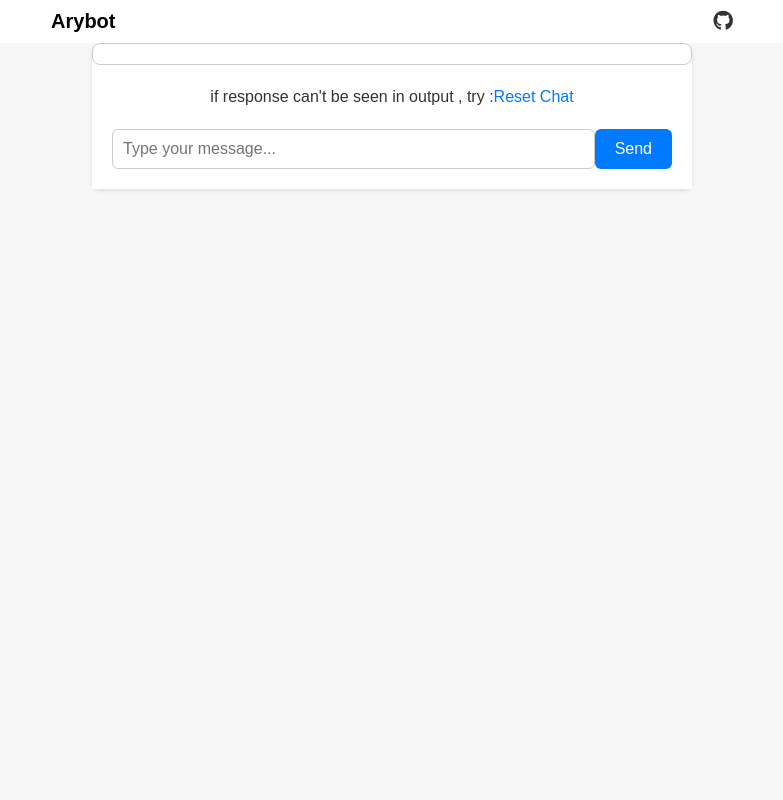
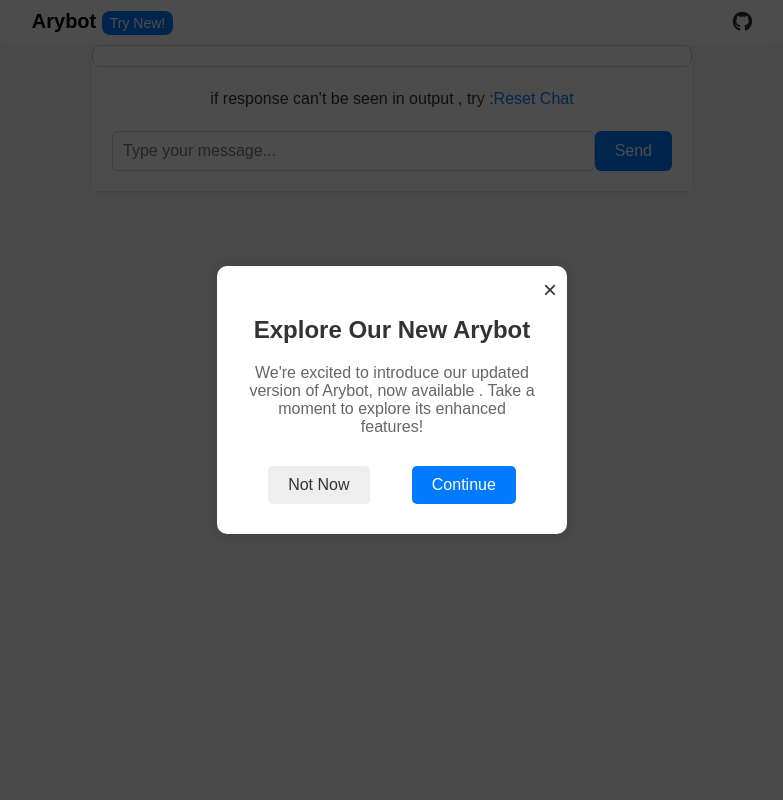
Before and after one commit to arycodes/arybot, a Flask app: page / in a window 1280 px wide. Shown: the whole page, without its empty margins (248-1031 px from the left). Run offline with Flask 3, Linux system fonts and the light colour scheme.

Commit message:
update , button for new app

```diff
--- a/templates/index.html
+++ b/templates/index.html
@@ -55,10 +55,14 @@
 
     </script>
     <header id="header">
-        <h1 style="color: black;margin: 0;" id="logoname">Arybot</h1>
+        <h1 style="color: black;margin: 0;" id="logoname">Arybot
+            <button id="popupTrigger">Try New!</button>
+        </h1>
         <a href="https://github.com/arycodes/arybot" target="_blank" rel="noopener noreferrer"><i class="fab fa-github"
                 style="font-size: 20px;color: #333;"></i></a>
         <button id="install-button">Install App</button>
+
+
     </header>
     <div class="container">
         <div class="messagebox" id="messagebox">
@@ -83,6 +87,141 @@
     </div>
 
 
+    <style>
+        #popupTrigger {
+            background-color: #007BFF;
+            color: #ffffff;
+            padding: 4px 8px;
+            font-size: 14px;
+            border: none;
+            border-radius: 8px;
+            cursor: pointer;
+            transition: background-color 0.3s ease;
+        }
+
+        #popupTrigger:hover {
+            background-color: #0056b3;
+        }
+
+        .popup {
+            display: none;
+            position: fixed;
+            top: 0;
+            left: 0;
+            width: 100%;
+            height: 100%;
+            background-color: rgba(0, 0, 0, 0.7);
+            z-index: 1000;
+        }
+
+        .popup-content {
+            position: absolute;
+            top: 50%;
+            left: 50%;
+            transform: translate(-50%, -50%);
+            background-color: #ffffff;
+            padding: 30px;
+            border-radius: 10px;
+            width: 350px;
+            text-align: center;
+            box-shadow: 0px 0px 15px rgba(0, 0, 0, 0.2);
+        }
+
+        .close-btn {
+            position: absolute;
+            top: 10px;
+            right: 10px;
+            cursor: pointer;
+            font-size: 24px;
+            color: #333333;
+        }
+
+        h2 {
+            font-size: 24px;
+            color: #333333;
+            margin-bottom: 20px;
+        }
+
+        p {
+            font-size: 16px;
+            color: #666666;
+            margin-bottom: 30px;
+        }
+
+        .button-container {
+            display: flex;
+            justify-content: space-around;
+        }
+
+        .visit-btn,
+        .continue-btn {
+            padding: 10px 20px;
+            border: none;
+            border-radius: 5px;
+            font-size: 16px;
+            cursor: pointer;
+        }
+
+        .visit-btn {
+            background-color: #007BFF;
+            color: #ffffff;
+        }
+
+        .continue-btn {
+            background-color: #eeeeee;
+            color: #333333;
+        }
+    </style>
+
+
+
+
+    <div id="popupDialog" class="popup">
+        <div class="popup-content">
+            <span class="close-btn" onclick="closePopup()">&times;</span>
+            <h2>Explore Our New Arybot</h2>
+            <p>We're excited to introduce our updated version of Arybot, now available . Take a moment to
+                explore its enhanced features!</p>
+            <div class="button-container">
+                <button class="continue-btn" onclick="closePopup()">Not Now</button>
+                <button class="visit-btn" onclick="redirectToNewArybot()">Continue</button>
+            </div>
+        </div>
+    </div>
+
+
+
+    <script>
+        function showPopup() {
+            document.getElementById('popupDialog').style.display = 'block';
+        }
+
+        function closePopup() {
+            document.getElementById('popupDialog').style.display = 'none';
+        }
+
+        function redirectToNewArybot() {
+            window.location.href = 'https://myarybot.web.app';
+        }
+
+        document.getElementById('popupTrigger').addEventListener('click', showPopup);
+
+
+
+        const lastCalledDate = localStorage.getItem('lastCalledDate');
+        const currentDate = new Date().toDateString();
+
+        if (lastCalledDate !== currentDate) {
+            showPopup();
+            localStorage.setItem('lastCalledDate', currentDate);
+        }
+
+    </script>
+
+
+
+
+
 
 
     <script src="{{ url_for('static', filename='scripts/marked.min.js') }}"></script>
```
